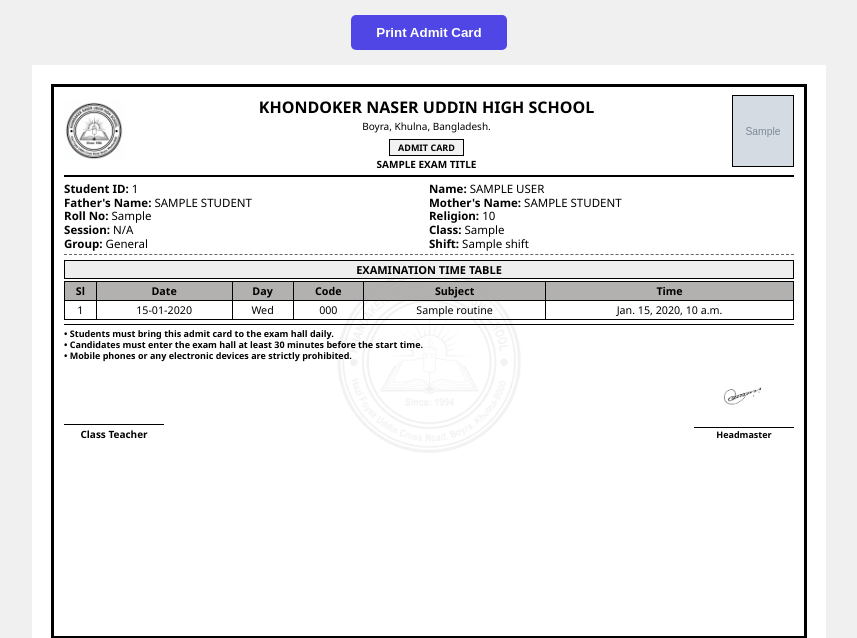
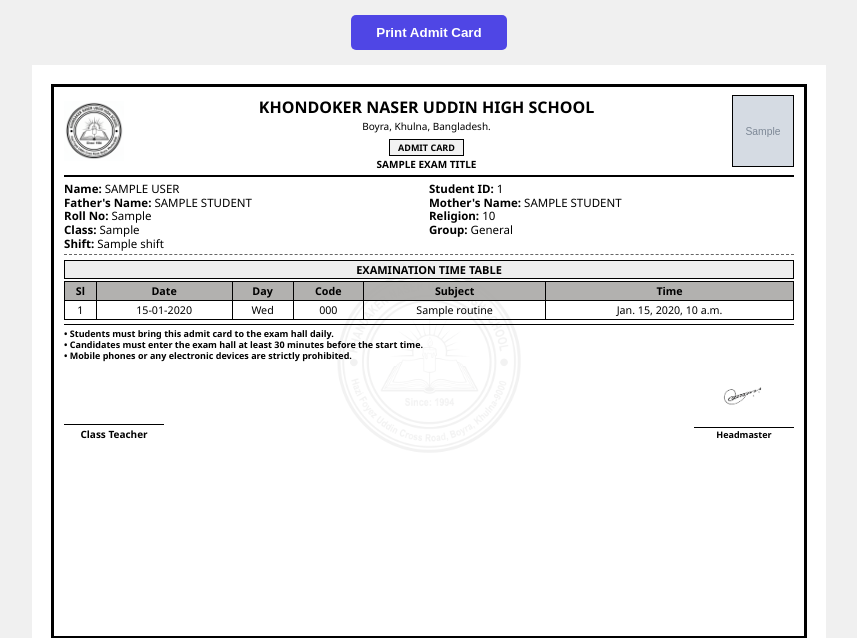
Before and after one commit to mdjoy2002/School-Website, a Django app: template myteacher/templates/myteacher/admit_card_template.html in a window 1280 px wide. Shown: the top 638 px of the page, without its empty margins (211-1068 px from the left). Run offline with Django 5.2, Linux system fonts and the light colour scheme; the template is opened without the code that fills it: most values are stand-ins (such as "Sample title", 1, 10 or a date in 2020); grey boxes marked "Sample" are stand-in pictures.

Commit message:
enviroment change

```diff
--- a/myteacher/templates/myteacher/admit_card_template.html
+++ b/myteacher/templates/myteacher/admit_card_template.html
@@ -97,13 +97,12 @@
                 </div>
 
              <div class="student-info">
+    <div><b>Name:</b> {{ s.full_name|upper }}</div>
     <div><b>Student ID:</b> {{ s.student_id }}</div>
-    <div><b>Name:</b> {{ s.full_name|upper }}</div>
     <div><b>Father's Name:</b> {{ s.father_name|upper }}</div>
     <div><b>Mother's Name:</b> {{ s.mother_name|upper }}</div>
     <div><b>Roll No:</b> {{ s.class_roll }}</div>
     <div><b>Religion:</b> {{ s.religion|default:"N/A" }}</div>
-    <div><b>Session:</b> {{ s.session|default:"N/A" }}</div>
     <div><b>Class:</b> {{ s.current_class|default:"N/A" }}</div>
     <div><b>Group:</b> {{ s.group|default:"General" }}</div>
     <div><b>Shift:</b> {{ s.shift|default:"N/A" }}</div>
```
